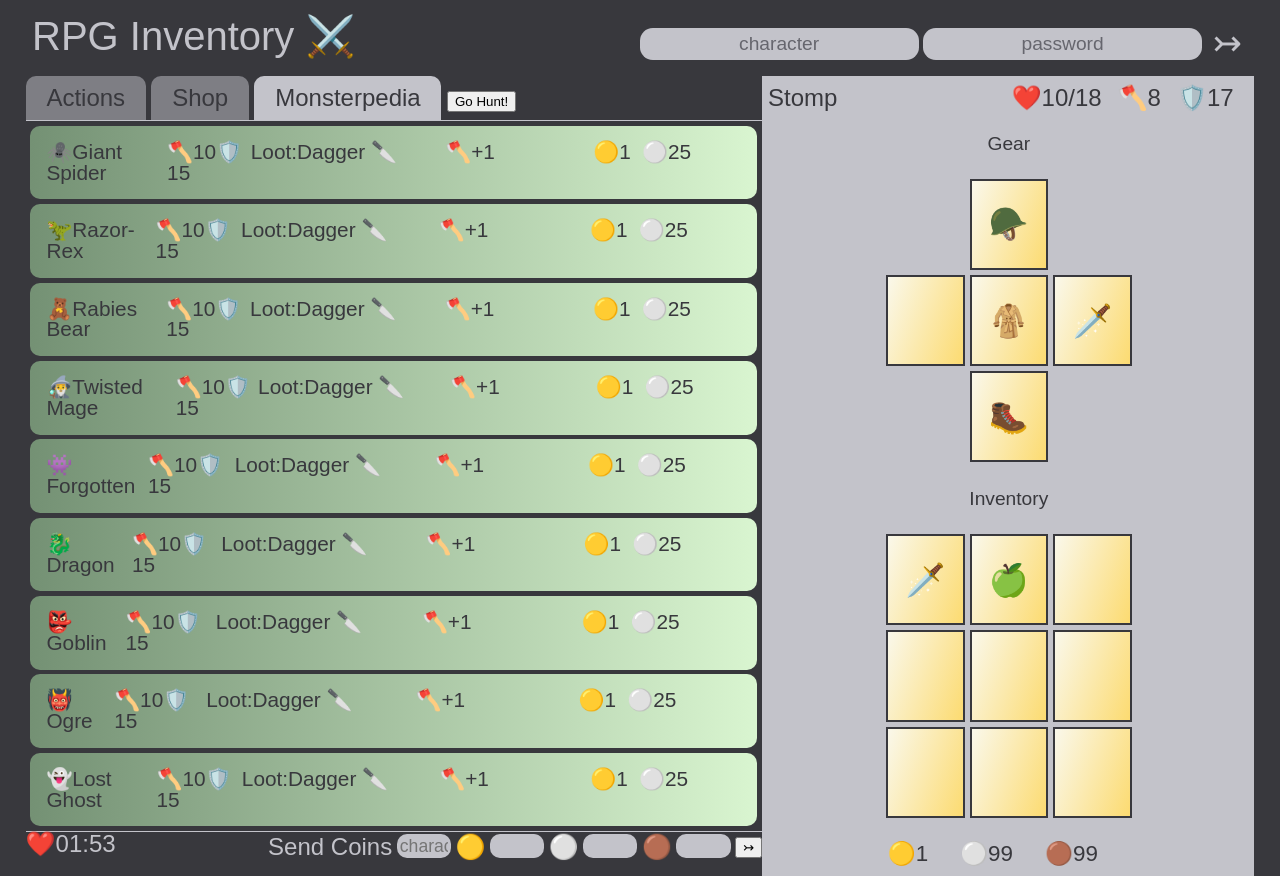
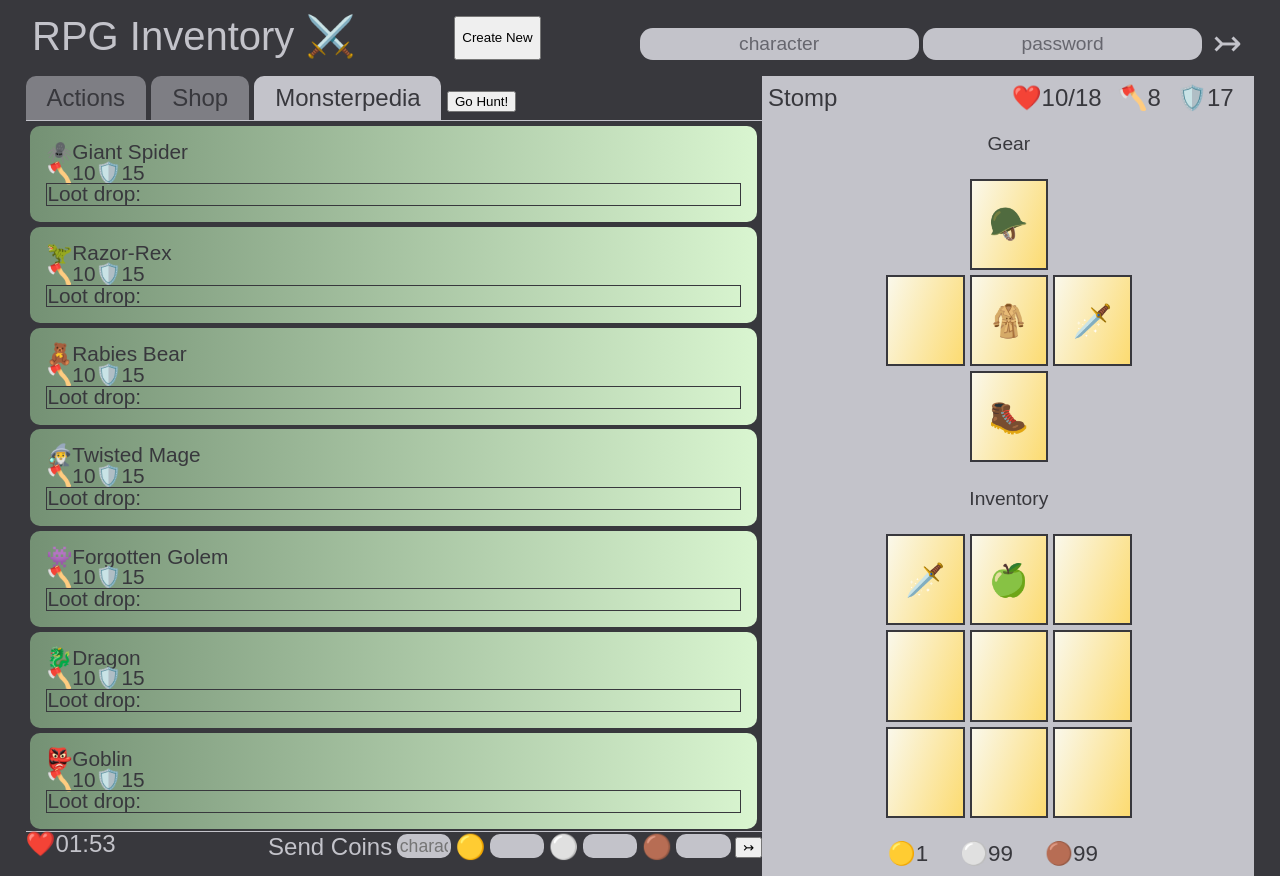
Before and after one commit to mojotron/rpg-inventory, a plain HTML site: page index.html in a window 1280 px wide. Both pictures are taken after a click on the button "Monsterpedia". Drawn offline with Linux system fonts and the light colour scheme; a web font is replaced by a local one.

Commit message:
Add more dynamic html and refactor old

```diff
--- a/css/main.css
+++ b/css/main.css
@@ -323,6 +323,8 @@ nav {
 }
 .monster {
   display: flex;
+  flex-direction: column;
+  justify-content: space-between;
   background: linear-gradient(90deg, rgb(116, 145, 116), rgb(217, 245, 208));
   border-radius: 10px;
   font-size: 1.3rem;
@@ -330,3 +332,9 @@ nav {
   padding: 1rem;
   color: var(--dark-main-color);
 }
+.monster-loot {
+  border: 1px solid var(--dark-main-color);
+}
+.loot-item {
+  display: flex;
+}
--- a/index.html
+++ b/index.html
@@ -20,6 +20,7 @@
   <body>
     <nav>
       <p class="welcome-msg">RPG Inventory <span class="game-icon">⚔️</span></p>
+      <button>Create New</button>
       <form class="login">
         <input
           type="text"
--- a/js/dynamicHTML.js
+++ b/js/dynamicHTML.js
@@ -28,9 +28,9 @@ const formatDateText = function (dateSting) {
   return formatDate(date);
 };
 
-const shopItemHTML = function (item, index) {
+const infoItemHtml = function (item) {
+  const { maxHP, attack, armor, heal } = item.bonus;
   const [gold, silver, copper] = copperToCoins(item.value);
-  const { maxHP, attack, armor, heal } = item.bonus;
   return `
     <div class="item-info">
       <p>${item.title} <span>${item.emoji}</span></p>
@@ -45,9 +45,14 @@ const shopItemHTML = function (item, index) {
       ${gold ? `<p>🟡<span class="price-gold">${gold}</span></p>` : ''}
       ${silver ? `<p>⚪<span class="price-silver">${silver}</span></p>` : ''}
       ${copper ? `<p>🟤<span class="price-copper">${copper}</span></p>` : ''}
-    </div>
-    <button class="btn-buy-item" data-item-position="${index}">Buy Item</button>
-  `;
+    </div>`;
+};
+
+const shopItemHTML = function (item, index) {
+  return (
+    infoItemHtml(item) +
+    `<button class="btn-buy-item" data-item-position="${index}">Buy Item</button>`
+  );
 };
 
 const actionHTML = function (action, i) {
@@ -123,29 +128,22 @@ const alertMsg = function (msg) {
 
 const monsterHtml = function (monster) {
   return `
-    <p><span>${monster.emoji}</span><span>${monster.type}</span></p>
-    <p>🪓<span>10</span>🛡️<span>15</span></p>
-    <p>Loot:</p>
-    ${lootItemHtml(dagger)}
+    <div class="monster-info">
+      <p><span>${monster.emoji}</span><span>${monster.type}</span></p>
+      <p>🪓<span>10</span>🛡️<span>15</span></p>
+    </div>
+    <div class="monster-loot">
+      <p>Loot drop:</p>
+      ${getLootHtml(monster.loot)}
+    </div>
+
   `;
 };
-//REFACTOR BOTTOM
-const lootItemHtml = function (item) {
-  const { maxHP, attack, armor, heal } = item.bonus;
-  const [gold, silver, copper] = copperToCoins(item.value);
-  return `
-    <div class="item-info">
-      <p>${item.title} <span>${item.emoji}</span></p>
-    </div>
-    <div class="item-bonus">
-      ${maxHP ? `<p>❤️+<span class="bonus-HP">${maxHP}</span></p>` : ''}
-      ${attack ? `<p>🪓+<span class="bonus-attack">${attack}</span></p>` : ''}
-      ${armor ? `<p>🛡️+<span class="bonus-armor">${armor}</span></p>` : ''}
-      ${heal ? `<p>🩹+<span class="bonus-armor">${heal}</span></p>` : ''}
-    </div>
-    <div class="item-price">
-      ${gold ? `<p>🟡<span class="price-gold">${gold}</span></p>` : ''}
-      ${silver ? `<p>⚪<span class="price-silver">${silver}</span></p>` : ''}
-      ${copper ? `<p>🟤<span class="price-copper">${copper}</span></p>` : ''}
-    </div>`;
+
+const getLootHtml = function (loot) {
+  let html = '';
+  loot.forEach(item => {
+    html += '<div class="loot-item">' + infoItemHtml(item) + '</div>';
+  });
+  return html;
 };
--- a/js/monster_factory.js
+++ b/js/monster_factory.js
@@ -1,19 +1,26 @@
 'use strict';
-const monsterFactory = function (type, emoji, attack, armor, rarity, loot) {
+const monsterFactory = function (type, emoji, attack, armor, loot, rarity) {
   return { type, emoji, attack, armor, rarity, loot };
 };
 
-const skelton = monsterFactory('Roaming Skeleton', '💀', 1, 1, [], 0.4);
-const zombie = monsterFactory('Zombie', '🧟', 1, 1, [], 0.4);
-const ghost = monsterFactory('Lost Ghost', '👻', 1, 1, [], 0.4);
-const ogre = monsterFactory('Ogre', '👹', 1, 1, [], 0.4);
-const goblin = monsterFactory('Goblin', '👺', 1, 1, [], 0.4);
-const dragon = monsterFactory('Dragon', '🐉', 1, 1, [], 0.4);
-const golem = monsterFactory('Forgotten', '👾', 1, 1, [], 0.4);
-const mage = monsterFactory('Twisted Mage', '🧙‍♂️', 1, 1, [], 0.4);
-const bear = monsterFactory('Rabies Bear', '🧸', 1, 1, [], 0.4);
-const dino = monsterFactory('Razor-Rex', '🦖', 1, 1, [], 0.4);
-const spider = monsterFactory('Giant Spider', '🕷️', 1, 1, [], 0.4);
+const skelton = monsterFactory(
+  'Roaming Skeleton',
+  '💀',
+  1,
+  1,
+  [dagger, apple],
+  0.4
+);
+const zombie = monsterFactory('Zombie', '🧟', 2, 3, [], 0);
+const ghost = monsterFactory('Lost Ghost', '👻', 3, 2, [], 0);
+const spider = monsterFactory('Giant Spider', '🕷️', 4, 5, [], 0);
+const bear = monsterFactory('Rabies Bear', '🧸', 5, 9, [], 0);
+const dino = monsterFactory('Razor-Rex', '🦖', 10, 6, [], 0);
+const goblin = monsterFactory('Goblin', '👺', 7, 8, [], 0);
+const ogre = monsterFactory('Ogre', '👹', 8, 10, [], 0);
+const golem = monsterFactory('Forgotten Golem', '👾', 10, 10, [], 0);
+const mage = monsterFactory('Twisted Mage', '🧙‍♂️', 15, 5, [], 0);
+const dragon = monsterFactory('Dragon', '🐉', 15, 15, [], 0);
 
 const monsters = [
   skelton,
```
